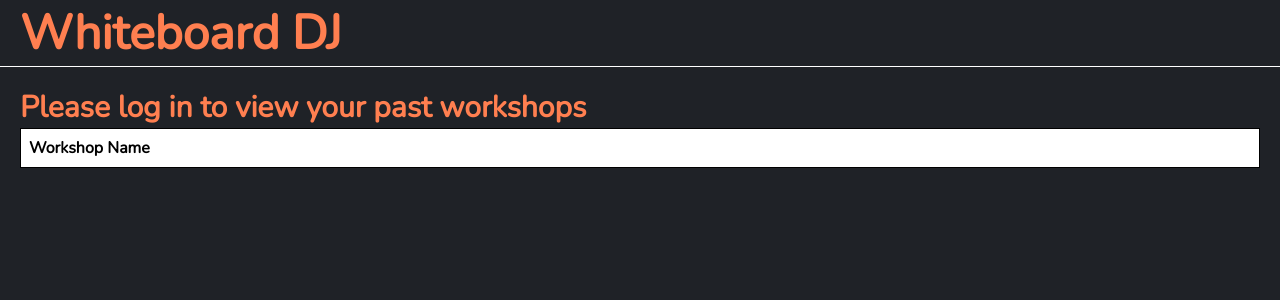
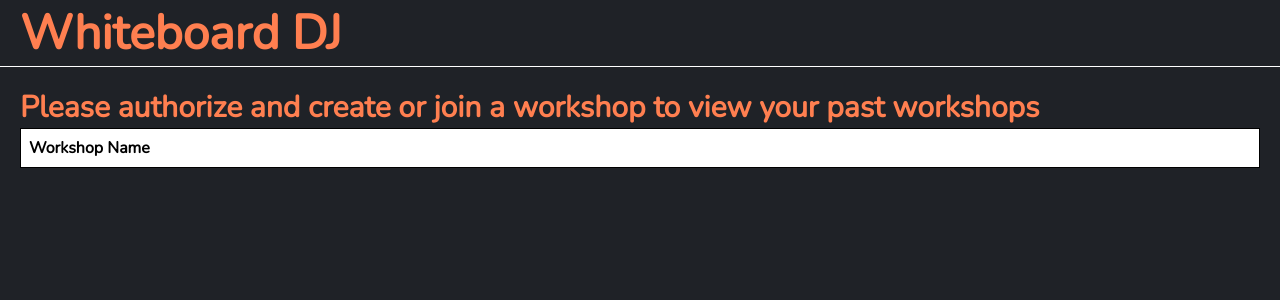
Before and after one commit to Devon0216/Frontend_edit, a React (Create React App) app: page /dash/pastWorkshop in a window 1280 px wide. Shown: the top 300 px of the page. Built offline with nearby package versions, Linux system fonts and the light colour scheme.

Commit message:
changed sent message

```diff
--- a/src/features/miro/MiroAuthorize.js
+++ b/src/features/miro/MiroAuthorize.js
@@ -1209,7 +1209,7 @@ const summarise = async () => {
 
       }//for loop for each frame
     }
-    document.getElementById("summarisation2").textContent = "\nSummary of clusters: \n" + summarsationText;
+    document.getElementById("summarisation2").textContent = "\n<strong>Summary of clusters</strong>: \n" + summarsationText;
 
 
     const result1 = await summariseAPI(notesText, sensitivityScore );
@@ -1592,6 +1592,7 @@ const MiroAuthorize = () => {
         recipients: selectedRecipients
       };
       socket.emit('sendMessage', data);
+      setReceivedMessages(prevMessages => [...prevMessages, message + " (from " + global.username + ")"]);
       document.getElementById("messageSent").textContent = "Message sent successfully"
     };
 
--- a/src/features/pastWorkshop/PastWorkshop.js
+++ b/src/features/pastWorkshop/PastWorkshop.js
@@ -49,7 +49,7 @@ const PastWorkshop = () => {
 
     useEffect(() => {
       if (global.userid === undefined){
-        document.getElementById("Title").innerHTML = "Please log in to view your past workshops"
+        document.getElementById("Title").innerHTML = "Please authorize and create or join a workshop to view your past workshops"
       }
       else{
         getUserWorkshops();
```
